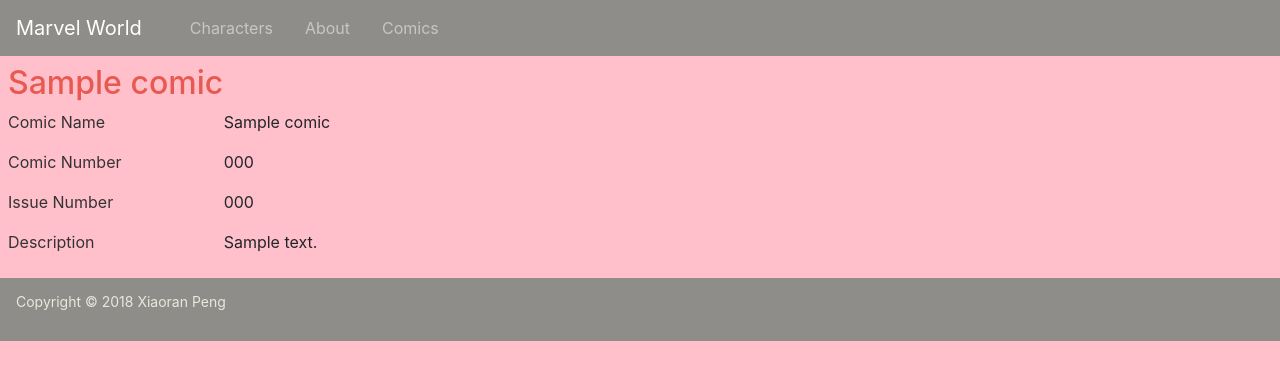
After one commit to xiaoranppp/si664-final, a Django app: page /marvel_world/comics/1/ in a window 1280 px wide. The commit adds this page. Shown: the top 380 px of the page. Run offline with Django 3.2, Linux system fonts and the light colour scheme; tables that the repository leaves empty hold one stand-in row (values such as "Sample post"); some libraries are stand-ins or nearby versions.

Commit message:
'comics'

```diff
--- a/marvel_world/models.py
+++ b/marvel_world/models.py
@@ -48,9 +48,9 @@
 
     def __str__(self):
         return self.comic_name
-    #def characters_display(self):
-    #   return ', '.join(
-    #       character.character_name for character in self.character.all())
+    def character_display(self):
+       return ', '.join(
+           character.character_name for character in self.character.all())
 
     #characters_display.short_description = 'characters'
 class Powers(models.Model):
@@ -68,9 +68,9 @@
 
     def __str__(self):
         return self.power_name
-    #def characters_display(self):
-       #return ', '.join(
-           #characters.character_name for characters in self.characters.all())
+    def character_display(self):
+       return ', '.join(
+           character.character_name for character in self.character.all())
 
     #characters_display.short_description = 'characters'
 class Characters(models.Model):
--- a/marvel_world/templates/marvel_world/base.html
+++ b/marvel_world/templates/marvel_world/base.html
@@ -32,6 +32,9 @@
         <li class="nav-item">
           <a class="nav-link" href="{% url 'about' %}">About</a>
         </li>
+        <li class="nav-item">
+            <a class="nav-link" href="{% url 'comics' %}">Comics</a>
+          </li>
       </ul>
     </nav>
 
--- /dev/null
+++ b/marvel_world/templates/marvel_world/comic_information.html
@@ -0,0 +1,53 @@
+{% extends 'marvel_world/base.html' %}
+{% block content %}
+
+<!-- safe filter on for raw HTML stored in database -->
+
+<h2>{{comic.comic_name | safe}}</h2>
+{% if comic.comic_name %}
+  <div class="row">
+    <div class="col-sm-2">
+      <p>Comic Name</p>
+    </div>
+    <div class="col-sm-10">
+      {{comic.comic_name | safe}}
+    </div>
+  </div>
+{% endif %}
+
+
+{% if comic.comic_number %}
+  <div class="row">
+    <div class="col-sm-2">
+      <p>Comic Number</p>
+    </div>
+    <div class="col-sm-10">
+      {{comic.comic_number | safe}}
+    </div>
+  </div>
+{% endif %}
+{% if comic.issue_number %}
+  <div class="row">
+    <div class="col-sm-2">
+      <p>Issue Number</p>
+    </div>
+    <div class="col-sm-10">
+      {{comic.issue_number | safe}}
+    </div>
+  </div>
+{% endif %}
+{% if comic.description %}
+  <div class="row">
+    <div class="col-sm-2">
+      <p>Description</p>
+    </div>
+    <div class="col-sm-10">
+      {{comic.description| safe}}
+    </div>
+  </div>
+{% endif %}
+
+
+
+
+{% endblock content %}}
--- a/marvel_world/urls.py
+++ b/marvel_world/urls.py
@@ -6,4 +6,6 @@
     path('about/', views.AboutPageView.as_view(), name='about'),
     path('characters/', views.CharacterListView.as_view(), name='characters'),
     path('chracters/<int:pk>/', views.CharacterDetailView.as_view(), name='character_information'),
+    path('comics/', views.ComicListView.as_view(), name='comics'),
+    path('comics/<int:pk>/', views.ComicDetailView.as_view(), name='comic_information'),
 ]
--- a/marvel_world/views.py
+++ b/marvel_world/views.py
@@ -2,7 +2,7 @@
 from django.http import HttpResponse
 from django.views import generic
 
-from .models import Characters
+from .models import Characters,Comics
 
 
 def index(request):
@@ -29,5 +29,17 @@
     model = Characters
     context_object_name=  'character'
     template_name = 'marvel_world/character_information.html'
+class ComicListView(generic.ListView):
+	model = Comics
+	context_object_name = 'comics'
+	template_name = 'marvel_world/comics.html'
+	paginate_by = 50
+
+	def get_queryset(self):
+		return Comics.objects.all().order_by('comic_name')
+class ComicDetailView(generic.DetailView):
+    model = Comics
+    context_object_name=  'comic'
+    template_name = 'marvel_world/comic_information.html'
 
 #class CharacterDetailView(generic.DetailView):model = Characters context_object_name=  'character'template_name='marvel_world/character_information.html'
```
Also changed, not shown: marvel_world/templates/marvel_world/comics.html (added, +67 -0 lines), mysite/settings.py (+22 -0 lines).
